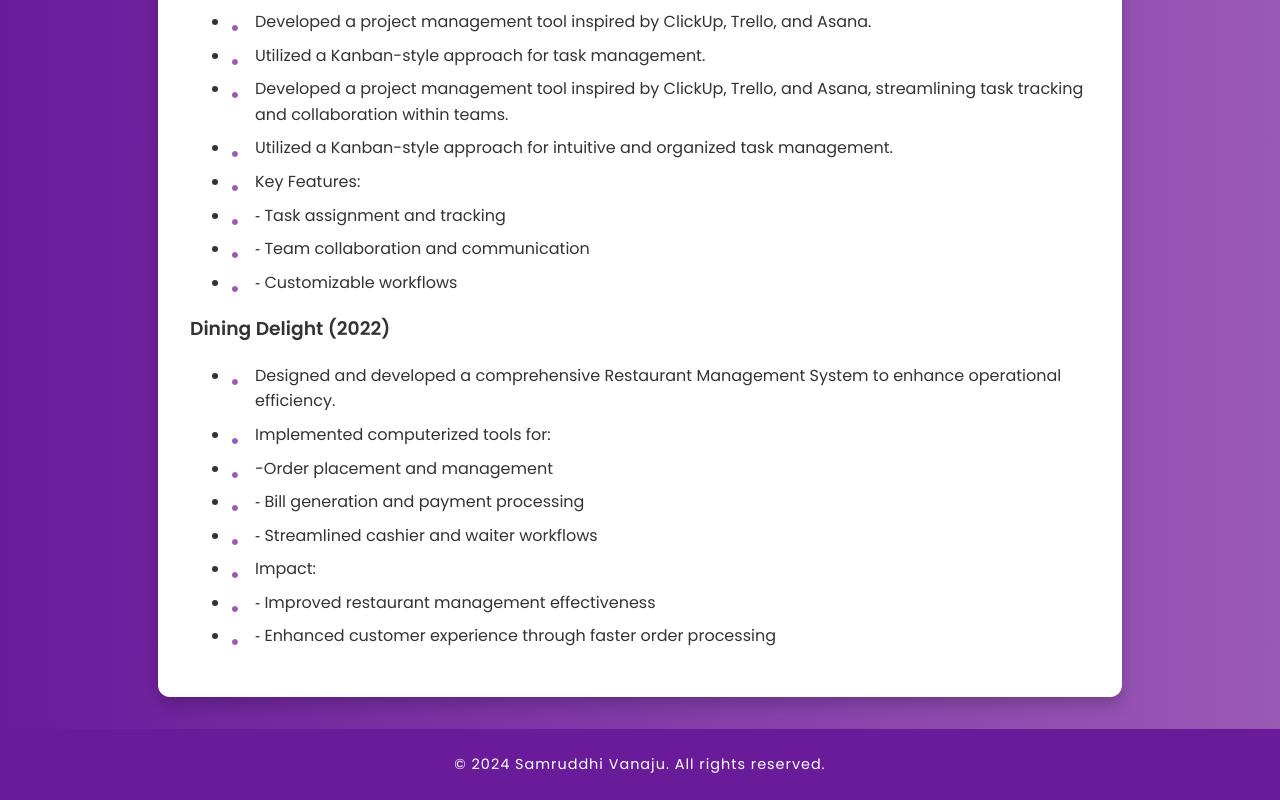
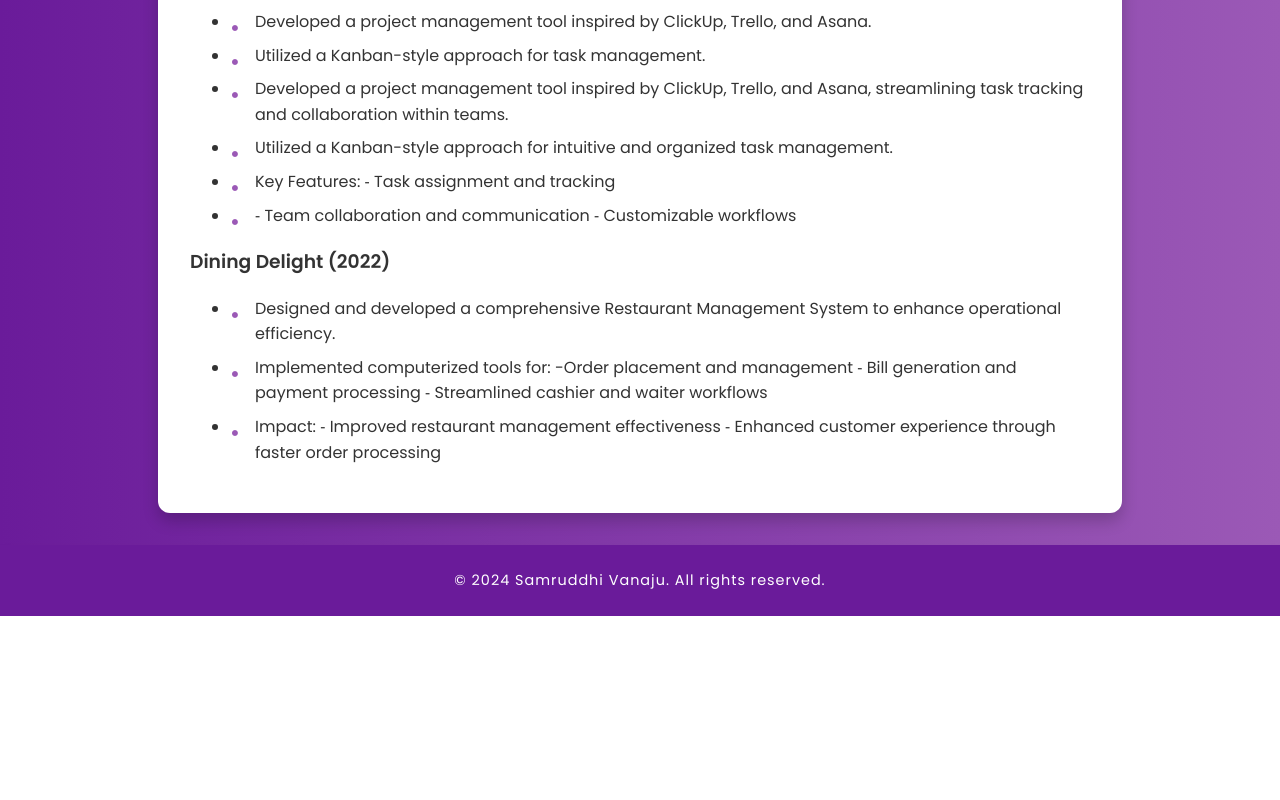
Before and after one commit to SamruddhiVanaju/SamruddhiVanaju_Portfolio, a plain HTML site: page index.html in a window 1280 px wide. Shown: the part 2149-2949 px from the top of the page. After the commit the page ends 2765 px from the top, so only its background shows below. Drawn offline with Linux system fonts and the light colour scheme.

Commit message:
Update index.html

```diff
--- a/index.html
+++ b/index.html
@@ -67,21 +67,21 @@
             <li>Developed a project management tool inspired by ClickUp, Trello, and Asana, streamlining task tracking and collaboration within teams.</li>
 <li>Utilized a Kanban-style approach for intuitive and organized task management.</li>
 <li>Key Features:
-<li>⁃ Task assignment and tracking</li>
-<li>⁃ Team collaboration and communication</li>
-<li>⁃ Customizable workflows</li></li>
+⁃ Task assignment and tracking
+<li>⁃ Team collaboration and communication
+⁃ Customizable workflows</li>
         </ul>
 
         <h3>Dining Delight (2022)</h3>
         <ul>
             <li>Designed and developed a comprehensive Restaurant Management System to enhance operational efficiency.</li>
             <li>Implemented computerized tools for:
-<li>-Order placement and management</li>
-<li>⁃ Bill generation and payment processing</li>
-<li>⁃ Streamlined cashier and waiter workflows</li></li>
+-Order placement and management
+⁃ Bill generation and payment processing
+⁃ Streamlined cashier and waiter workflows</li>
 <li>Impact:
-<li>⁃ Improved restaurant management effectiveness</li>
-<li>⁃ Enhanced customer experience through faster order processing</li></li>
+⁃ Improved restaurant management effectiveness
+⁃ Enhanced customer experience through faster order processing</li>
         </ul>
     </section>
 
```
